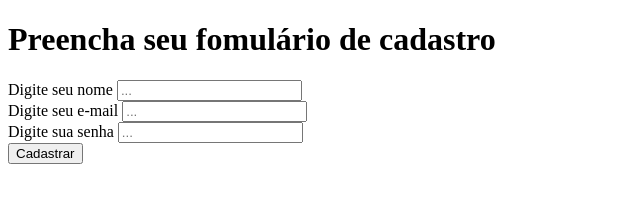
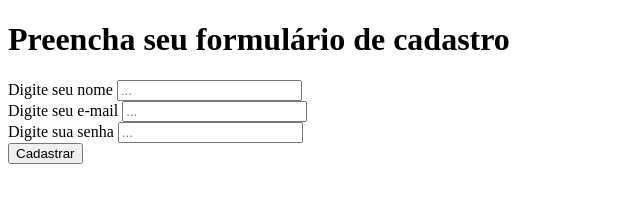
Before and after one commit to ianfujii/curso_ebac_frontend, a plain HTML site: page exercicio.html in a window 1280 px wide. Shown: the whole page, without its empty margins (0-640 px from the left). Drawn offline with Linux system fonts and the light colour scheme.

Commit message:
Add files via upload
Correção de erro na palavra "Formulário"

```diff
--- a/exercicio.html
+++ b/exercicio.html
@@ -6,7 +6,7 @@
     <title>Exercício Módulo 3</title>
 </head>
 <h1>
-    Preencha seu fomulário de cadastro
+    Preencha seu formulário de cadastro
 </h1>
 <body>
     <form>
```
